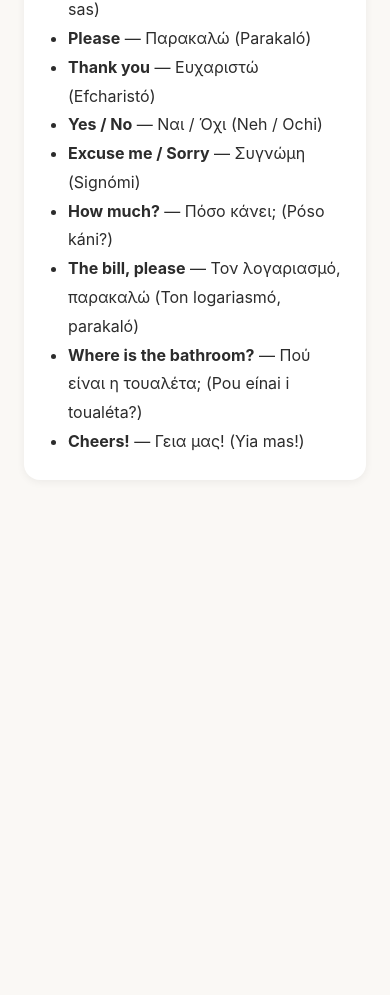
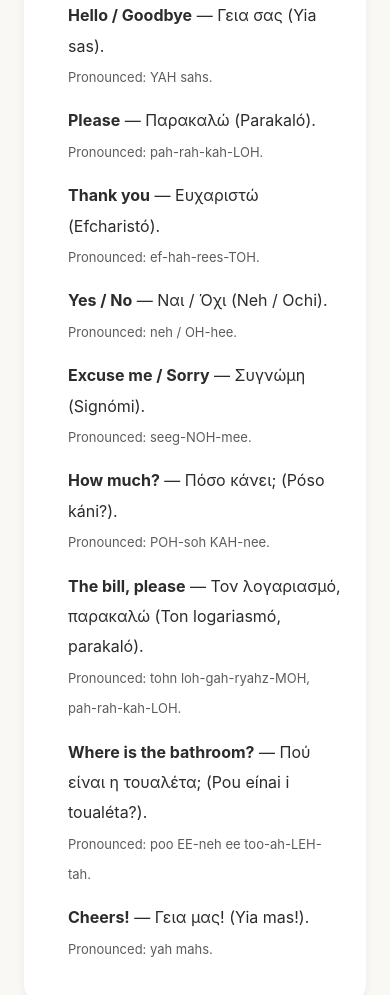
Before and after one commit to stopacar29/karens-greece-vacation, a React (Vite) app in the folder web-app/: page /travel-information in a window 390 px wide. Shown: the part 1294-2289 px from the top of the page. Before the commit the page ends 1846 px from the top, so only its background shows below. Built offline with nearby package versions, Linux system fonts and the light colour scheme; no server answers.

Commit message:
Clean deploy: Schedule print, Travel phrases phonetics, gallery persistence note, image serving

```diff
--- a/web-app/src/context/TripContext.tsx
+++ b/web-app/src/context/TripContext.tsx
@@ -7,7 +7,7 @@ const STORAGE_KEY = 'karens_greece_trip';
 const TRIP_API = '/api/trip';
 const ids = FAMILIES.map((f) => f.id);
 const idsWithAll = ['all', ...ids];
-const SAVE_DEBOUNCE_MS = 1200;
+const SAVE_DEBOUNCE_MS = 300;
 
 function emptyFlights(): Record<string, FlightInfo[]> {
   return Object.fromEntries(
@@ -118,21 +118,26 @@ export function TripProvider({ children }: { children: React.ReactNode }) {
   }, [tripData]);
 
   // Load from server automatically on first use and every visit (so everyone sees the same data)
-  useEffect(() => {
-    let cancelled = false;
+  const fetchAndMergeFromServer = useCallback(() => {
     fetch(TRIP_API)
-      .then((res) => {
-        if (cancelled || !res.ok) return null;
-        return res.json();
-      })
+      .then((res) => (res.ok ? res.json() : null))
       .then((parsed) => {
-        if (cancelled || parsed == null || parsed.message) return;
-        if (typeof parsed !== 'object') return;
+        if (parsed == null || parsed.message || typeof parsed !== 'object') return;
         setTripData((prev) => mergeParsedIntoState(prev, parsed as Partial<TripData>));
       })
       .catch(() => {});
-    return () => { cancelled = true; };
   }, []);
+
+  useEffect(() => {
+    fetchAndMergeFromServer();
+  }, [fetchAndMergeFromServer]);
+
+  // When app comes back online, sync from server once
+  useEffect(() => {
+    const onOnline = () => { fetchAndMergeFromServer(); };
+    window.addEventListener('online', onOnline);
+    return () => window.removeEventListener('online', onOnline);
+  }, [fetchAndMergeFromServer]);
 
   // Save to server (debounced) so other family members see updates
   const saveTimeoutRef = useRef<ReturnType<typeof setTimeout> | null>(null);
--- a/web-app/src/index.css
+++ b/web-app/src/index.css
@@ -67,3 +67,9 @@ button { cursor: pointer; }
 .message { padding: 12px; border-radius: 12px; margin-top: 12px; font-size: 14px; }
 .messageSuccess { background: #e8f5e9; color: #1b5e20; }
 .messageError { background: #fde8e8; color: #b71c1c; }
+
+@media print {
+  .nav, .no-print { display: none !important; }
+  .app { padding: 0; max-width: 100%; }
+  .card { box-shadow: none; border: 1px solid #ddd; }
+}
--- a/web-app/src/pages/FamilyGallery.tsx
+++ b/web-app/src/pages/FamilyGallery.tsx
@@ -67,7 +67,7 @@ export default function FamilyGallery() {
       <div className="card">
         <h2 className="sectionLabel">Family Gallery</h2>
         <p className="hint">
-          Anyone with this link can upload and view photos. Add your trip pictures below.
+          Anyone with this link can upload and view photos. Add your trip pictures below. Photos are stored on the server; if you use a host with an ephemeral disk (e.g. Render free tier), add a persistent disk and set <strong>DATA_DIR</strong> so photos and trip data survive restarts.
         </p>
         <label style={{ display: 'inline-block', marginTop: 12 }}>
           <input
--- a/web-app/src/pages/Schedule.tsx
+++ b/web-app/src/pages/Schedule.tsx
@@ -155,9 +155,14 @@ export default function Schedule() {
 
   return (
     <>
-      <div className="card">
+      <div className="card schedule-print-content">
         <h2 className="sectionLabel">Schedule by day</h2>
         <p className="hint">Flights, hotel check-ins, and activities from the Flights, Hotel / House, and Activities pages appear here when you set their dates.</p>
+        <div className="no-print" style={{ marginBottom: 16 }}>
+          <button type="button" className="btn btnPrimary" onClick={() => window.print()} aria-label="Print schedule">
+            Print schedule
+          </button>
+        </div>
         {dateKeys.length === 0 ? (
           <p style={{ color: '#5c5c5c' }}>Add a departure date (Flights), a check-in date (Hotel / House), or an activity date (Activities), to see days here.</p>
         ) : (
@@ -176,6 +181,11 @@ export default function Schedule() {
             );
           })
         )}
+        <div className="no-print" style={{ marginTop: 24 }}>
+          <button type="button" className="btn btnPrimary" onClick={() => window.print()}>
+            Print
+          </button>
+        </div>
       </div>
     </>
   );
--- a/web-app/src/pages/TravelInformation.tsx
+++ b/web-app/src/pages/TravelInformation.tsx
@@ -37,17 +37,44 @@ export default function TravelInformation() {
 
       <div className="card">
         <h2 className="sectionLabel">Typical phrases</h2>
-        <p style={{ margin: '0 0 12px 0', color: '#5c5c5c', fontSize: 14 }}>A few useful phrases in Greek:</p>
-        <ul style={{ margin: 0, paddingLeft: 20, lineHeight: 1.8 }}>
-          <li><strong>Hello / Goodbye</strong> — Γεια σας (Yia sas)</li>
-          <li><strong>Please</strong> — Παρακαλώ (Parakaló)</li>
-          <li><strong>Thank you</strong> — Ευχαριστώ (Efcharistó)</li>
-          <li><strong>Yes / No</strong> — Ναι / Όχι (Neh / Ochi)</li>
-          <li><strong>Excuse me / Sorry</strong> — Συγνώμη (Signómi)</li>
-          <li><strong>How much?</strong> — Πόσο κάνει; (Póso káni?)</li>
-          <li><strong>The bill, please</strong> — Τον λογαριασμό, παρακαλώ (Ton logariasmó, parakaló)</li>
-          <li><strong>Where is the bathroom?</strong> — Πού είναι η τουαλέτα; (Pou eínai i toualéta?)</li>
-          <li><strong>Cheers!</strong> — Γεια μας! (Yia mas!)</li>
+        <p style={{ margin: '0 0 12px 0', color: '#5c5c5c', fontSize: 14 }}>A few useful phrases in Greek with romanization and American phonetic pronunciation:</p>
+        <ul style={{ margin: 0, paddingLeft: 20, lineHeight: 1.9, listStyle: 'none' }}>
+          <li style={{ marginBottom: 14 }}>
+            <strong>Hello / Goodbye</strong> — Γεια σας (Yia sas).<br />
+            <span style={{ color: '#5c5c5c', fontSize: 13 }}>Pronounced: YAH sahs.</span>
+          </li>
+          <li style={{ marginBottom: 14 }}>
+            <strong>Please</strong> — Παρακαλώ (Parakaló).<br />
+            <span style={{ color: '#5c5c5c', fontSize: 13 }}>Pronounced: pah-rah-kah-LOH.</span>
+          </li>
+          <li style={{ marginBottom: 14 }}>
+            <strong>Thank you</strong> — Ευχαριστώ (Efcharistó).<br />
+            <span style={{ color: '#5c5c5c', fontSize: 13 }}>Pronounced: ef-hah-rees-TOH.</span>
+          </li>
+          <li style={{ marginBottom: 14 }}>
+            <strong>Yes / No</strong> — Ναι / Όχι (Neh / Ochi).<br />
+            <span style={{ color: '#5c5c5c', fontSize: 13 }}>Pronounced: neh / OH-hee.</span>
+          </li>
+          <li style={{ marginBottom: 14 }}>
+            <strong>Excuse me / Sorry</strong> — Συγνώμη (Signómi).<br />
+            <span style={{ color: '#5c5c5c', fontSize: 13 }}>Pronounced: seeg-NOH-mee.</span>
+          </li>
+          <li style={{ marginBottom: 14 }}>
+            <strong>How much?</strong> — Πόσο κάνει; (Póso káni?).<br />
+            <span style={{ color: '#5c5c5c', fontSize: 13 }}>Pronounced: POH-soh KAH-nee.</span>
+          </li>
+          <li style={{ marginBottom: 14 }}>
+            <strong>The bill, please</strong> — Τον λογαριασμό, παρακαλώ (Ton logariasmó, parakaló).<br />
+            <span style={{ color: '#5c5c5c', fontSize: 13 }}>Pronounced: tohn loh-gah-ryahz-MOH, pah-rah-kah-LOH.</span>
+          </li>
+          <li style={{ marginBottom: 14 }}>
+            <strong>Where is the bathroom?</strong> — Πού είναι η τουαλέτα; (Pou eínai i toualéta?).<br />
+            <span style={{ color: '#5c5c5c', fontSize: 13 }}>Pronounced: poo EE-neh ee too-ah-LEH-tah.</span>
+          </li>
+          <li style={{ marginBottom: 14 }}>
+            <strong>Cheers!</strong> — Γεια μας! (Yia mas!).<br />
+            <span style={{ color: '#5c5c5c', fontSize: 13 }}>Pronounced: yah mahs.</span>
+          </li>
         </ul>
       </div>
     </>
```
Also changed, not shown: 1 other file (tests, documents, lock files or other folders).
